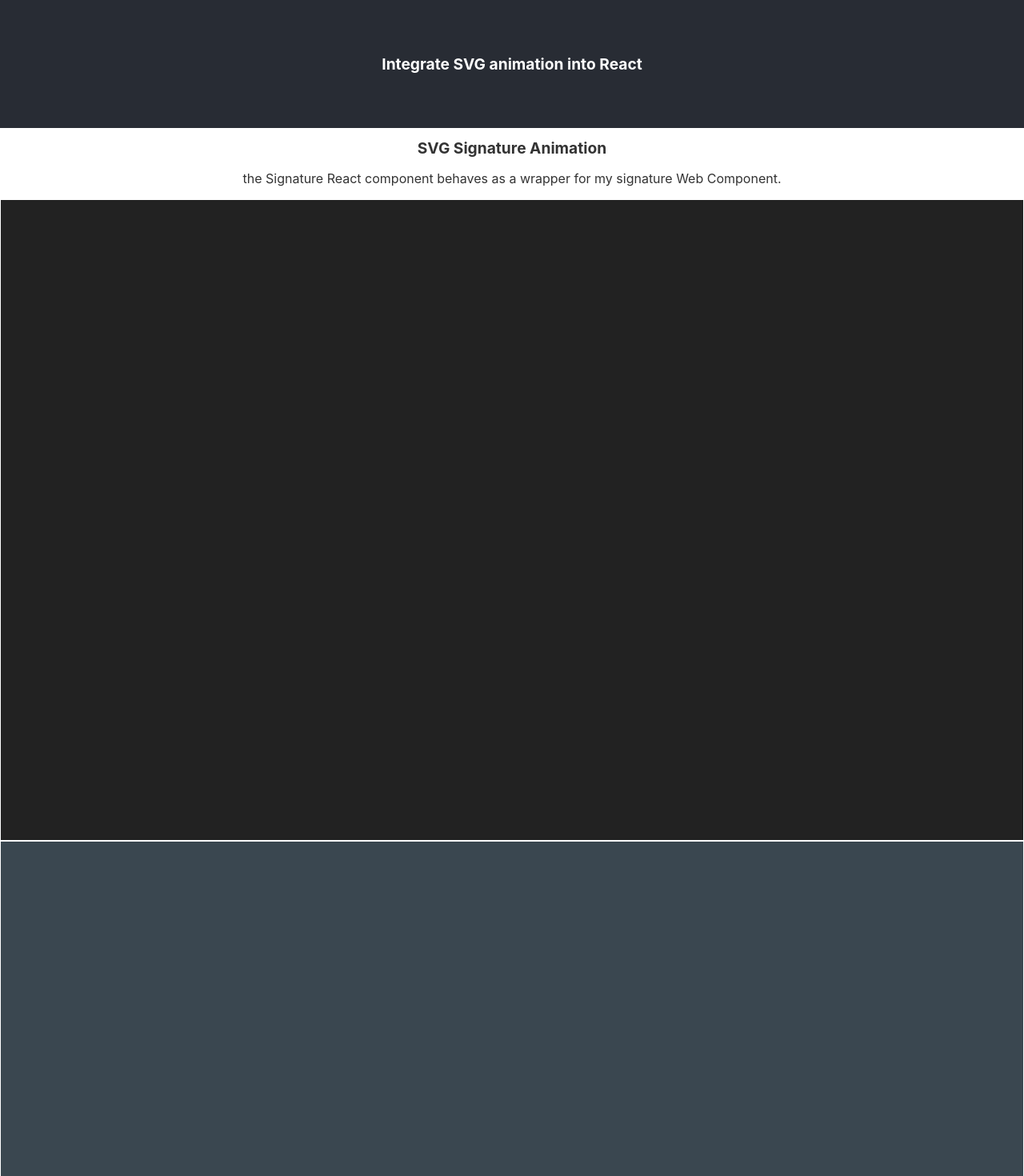
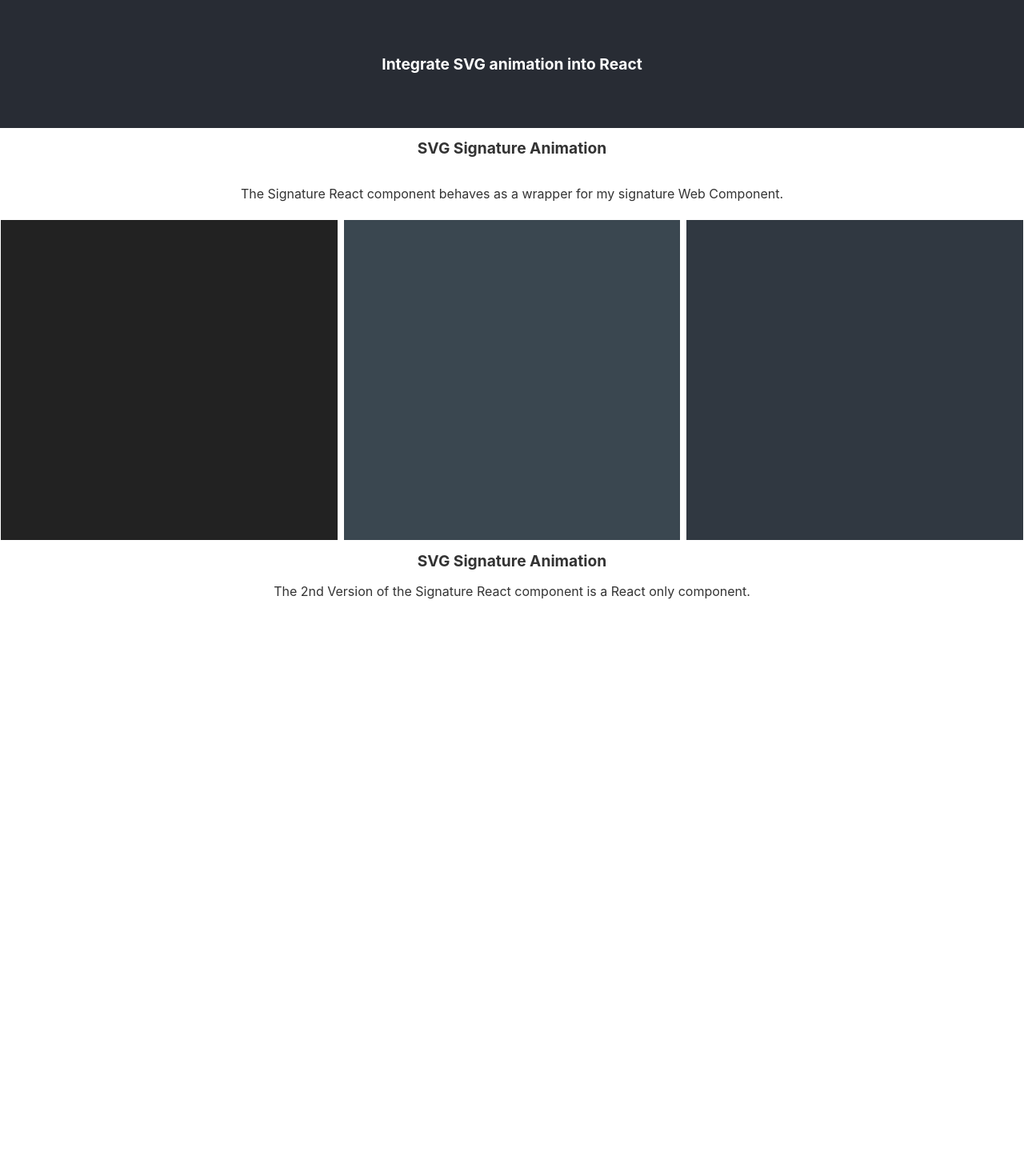
Before and after one commit to sabinamp/using-svg, a React (Create React App) app: page / in a window 1280 px wide. Shown: the top 1470 px of the page at 80% size. Built offline with nearby package versions, Linux system fonts and the light colour scheme.

Commit message:
container-functional comp, display grid container1

```diff
--- a/src/components/Home.css
+++ /dev/null
@@ -1,23 +0,0 @@
-.Home {
-  margin: 0 auto;
-  width: 100%;
-}
-
-.Home h1 {
-  font-size: 1.2rem;
-  color: #333;
-}
-
-.Home p {
-  color: #333;
-  text-align: center;
-}
-
-.Home a {
-  color: #56D5FA;
-  text-decoration: none;
-}
-
-.Home a:hover {
-  color: #333;
-}
--- a/src/components/Home.js
+++ /dev/null
@@ -1,17 +0,0 @@
-import React, { Component } from 'react';
-import './Home.css'
-import SignatureR from './signature/SignatureR';
-export default class Home extends Component {
-  render() {
-    return (
-      <div className="Home">
-        <h1> SVG Signature Animation</h1>
-        <p>
-          the Signature React component  behaves as a wrapper for my signature Web Component.
-        </p>
-        <SignatureR strokewidth="2.5" fillcolor="#86f1ef" bkgcolor="#222" strokeopacity="1" />
-        <SignatureR strokewidth="2.5" fillcolor="#f6c90e" bkgcolor="#3a4750" strokeopacity="1" />
-        <SignatureR strokewidth="2.5" fillcolor="#d6f6f2" bkgcolor="#303841" strokeopacity="1" />
-      </div>)
-  }
-}
--- /dev/null
+++ b/src/components/SVGAnimContainer1.css
@@ -0,0 +1,41 @@
+.Home {
+  margin: 0 auto;
+  width: 100%;
+  display: grid;
+  grid-gap: 6px;
+  grid-template-areas:
+    "h  h  h"
+    "s  s  s"
+    "a1  a2  a3"
+    ;
+}
+
+.Home h1 {
+  font-size: 1.2rem;
+  color: #333;
+  grid-area: h;
+}
+
+.Home p {
+  color: #333;
+  text-align: center;
+  grid-area: s;
+}
+
+.Home a {
+  color: #56D5FA;
+  text-decoration: none;
+}
+
+.Home a:hover {
+  color: #333;
+}
+.Home .section-col1{
+  grid-area: a1;
+}
+.Home .section-col2{
+  grid-area: a2;
+}
+.Home .section-col3{
+  grid-area: a3;
+}
--- /dev/null
+++ b/src/components/SVGAnimContainer1.js
@@ -0,0 +1,16 @@
+import React from 'react';
+import './SVGAnimContainer1.css'
+import SignatureR from './signature/SignatureR';
+
+const SVGAnimContainer1 = () => (
+  <div className="Home">
+    <h1> SVG Signature Animation</h1>
+    <p>
+      The Signature React component  behaves as a wrapper for my signature Web Component.
+        </p>
+    <SignatureR strokewidth="2.5" fillcolor="#86f1ef" bkgcolor="#222" strokeopacity="1" className="section-col1" />
+    <SignatureR strokewidth="2.5" fillcolor="#f6c90e" bkgcolor="#3a4750" strokeopacity="1" className="section-col2" />
+    <SignatureR strokewidth="2.5" fillcolor="#d6f6f2" bkgcolor="#303841" strokeopacity="1" className="section-col3" />
+  </div>)
+
+export default SVGAnimContainer1
--- /dev/null
+++ b/src/components/SVGAnimContainer2.css
@@ -0,0 +1,16 @@
+.Container2 {
+  margin: 0 auto;
+  width: 100%;
+}
+
+.Container2 h1 {
+  font-size: 1.2rem;
+  color: #333;
+  grid-area: h;
+}
+
+.Container2 p {
+  color: #333;
+  text-align: center;
+  grid-area: s;
+}
--- a/src/components/SVGAnimContainer2.js
+++ b/src/components/SVGAnimContainer2.js
@@ -1,16 +1,16 @@
 import React from 'react';
-import './Home.css'
+import './SVGAnimContainer2.css'
 import SignatureR2 from './signature/SignatureR2';
+
 const SVGAnimationContainer2 = () => (
 
-
-  <div className="Home">
+  <div className="Container2">
     <h1> SVG Signature Animation</h1>
     <p>
       The 2nd Version of the Signature React component is a React only component.
         </p>
 
-    <SignatureR2 /* strokewidth="2.5" fillcolor="#d6f6f2" bkgcolor="#303841" strokeopacity="1"  */ />
+    <SignatureR2  /* strokewidth="2.5" fillcolor="#d6f6f2" bkgcolor="#303841" strokeopacity="1"  */ />
   </div>
 
 );
--- a/src/components/signature/SignatureR2.css
+++ b/src/components/signature/SignatureR2.css
@@ -19,11 +19,13 @@
   width:  60vw;
   height: 50vh;
 }
+
 .SignatureR2 svg {
   width:  100%; /* try to fill the container but keep aspect ratio */
   height: 100%;
   filter: drop-shadow(0px 0px 1em var(--stroke-color));
 }
+
 .SignatureR2 svg path {
   stroke-width: var(--stroke-width);
   stroke-opacity: var(--stroke-opacity);
--- a/src/containers/App.js
+++ b/src/containers/App.js
@@ -1,6 +1,6 @@
 import React from 'react';
 import './App.css';
-import Home from '../components/Home'
+import Home from '../components/SVGAnimContainer1'
 import Header from '../components/layout/Header'
 import Footer from '../components/layout/Footer';
 import Content from '../components/layout/Content';
--- a/src/webcomponents/signature-custom-elem/Signature.js
+++ b/src/webcomponents/signature-custom-elem/Signature.js
@@ -132,7 +132,7 @@ export default class Signature extends HTMLElement {
     return `
       <style>
         :host {
-          height: 100vh;
+          height: 50vh;
           display: flex;
           background: ${this.getAttribute('bkgcolor')};
           align-items: center;
@@ -143,8 +143,8 @@ export default class Signature extends HTMLElement {
           --stroke-color: ${this.getAttribute('fillcolor')};
         }
         #signature {
-          width:  60vw;
-          height: 50vh;
+          width:  24vw;
+          height: 20vh;
       }
       svg {
           width:  100%; /* try to fill 1/2 of the container but keep aspect ratio */
```
